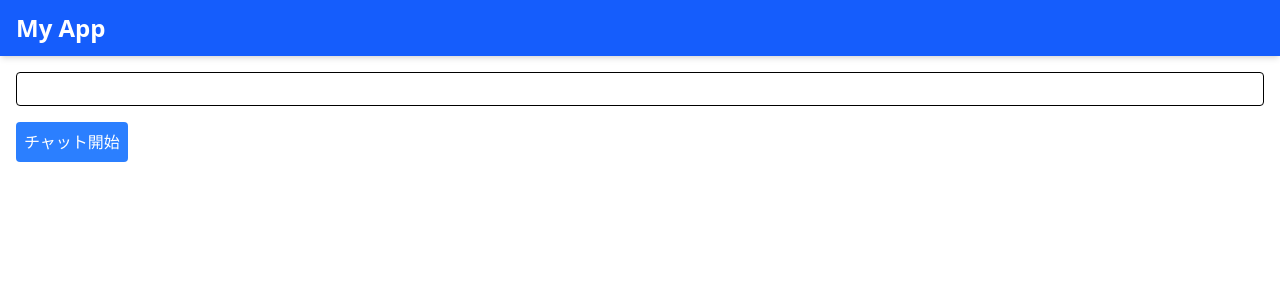
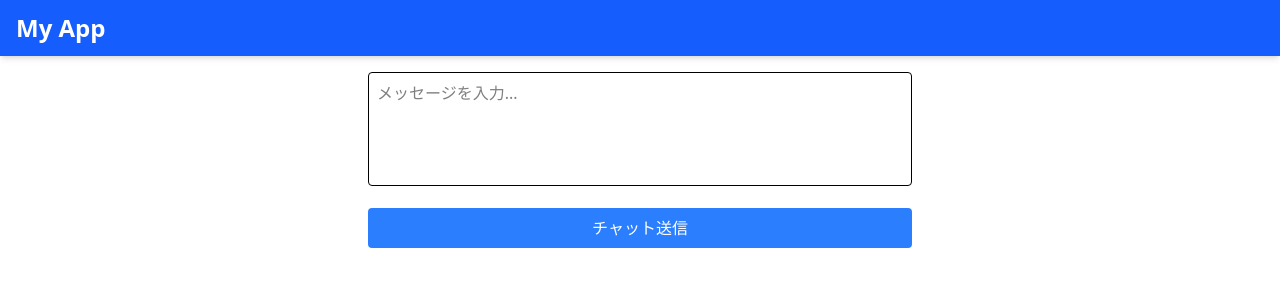
Before and after one commit to masakiwakabayashi/vue_supabase_stream_chat, a Vue app: page / in a window 1280 px wide. Shown: the top 300 px of the page. Built offline with nearby package versions, Linux system fonts and the light colour scheme; the HTML template or start-up script is replaced by a standard one.

Commit message:
create message input

```diff
--- a/src/views/StreamingResponse.vue
+++ b/src/views/StreamingResponse.vue
@@ -3,18 +3,23 @@ import { ref } from 'vue';
 import { fetchChatStream } from '@/repositories/ChatRepository';
 
 const message = ref('');
+const userInput = ref('');
 const isLoading = ref(false);
 
 async function startChat() {
+  if (!userInput.value.trim()) return;
+
   message.value = '';
   isLoading.value = true;
+
   const messages = [
     { role: 'system', content: 'あなたは親切なアシスタントです。' },
-    { role: 'user', content: 'こんにちは！' },
+    { role: 'user', content: userInput.value },
   ];
+
   try {
     await fetchChatStream(messages, (text) => {
-      message.value += text; // 文字が届くたびに追加していく
+      message.value += text;
     });
   } catch (e) {
     message.value = 'エラーが発生しました: ' + (e instanceof Error ? e.message : String(e));
@@ -25,12 +30,28 @@ async function startChat() {
 </script>
 
 <template>
-  <div class="p-4">
-    <div class="whitespace-pre-wrap border p-4 rounded">
+  <div class="p-4 max-w-xl mx-auto">
+    <!-- 入力エリア -->
+    <textarea
+      v-model="userInput"
+      rows="4"
+      placeholder="メッセージを入力..."
+      class="w-full p-2 border rounded resize-none"
+    />
+
+    <!-- 送信ボタン -->
+    <button
+      @click="startChat"
+      :disabled="isLoading || !userInput.trim()"
+      class="mt-4 p-2 bg-blue-500 text-white rounded w-full"
+    >
+      {{ isLoading ? '送信中...' : 'チャット送信' }}
+    </button>
+
+    <!-- チャット応答表示 -->
+    <div class="whitespace-pre-wrap p-4 rounded mt-4 min-h-[100px]">
       {{ message }}
     </div>
-    <button @click="startChat" :disabled="isLoading" class="mt-4 p-2 bg-blue-500 text-white rounded">
-      {{ isLoading ? '送信中...' : 'チャット開始' }}
-    </button>
+
   </div>
 </template>
```
